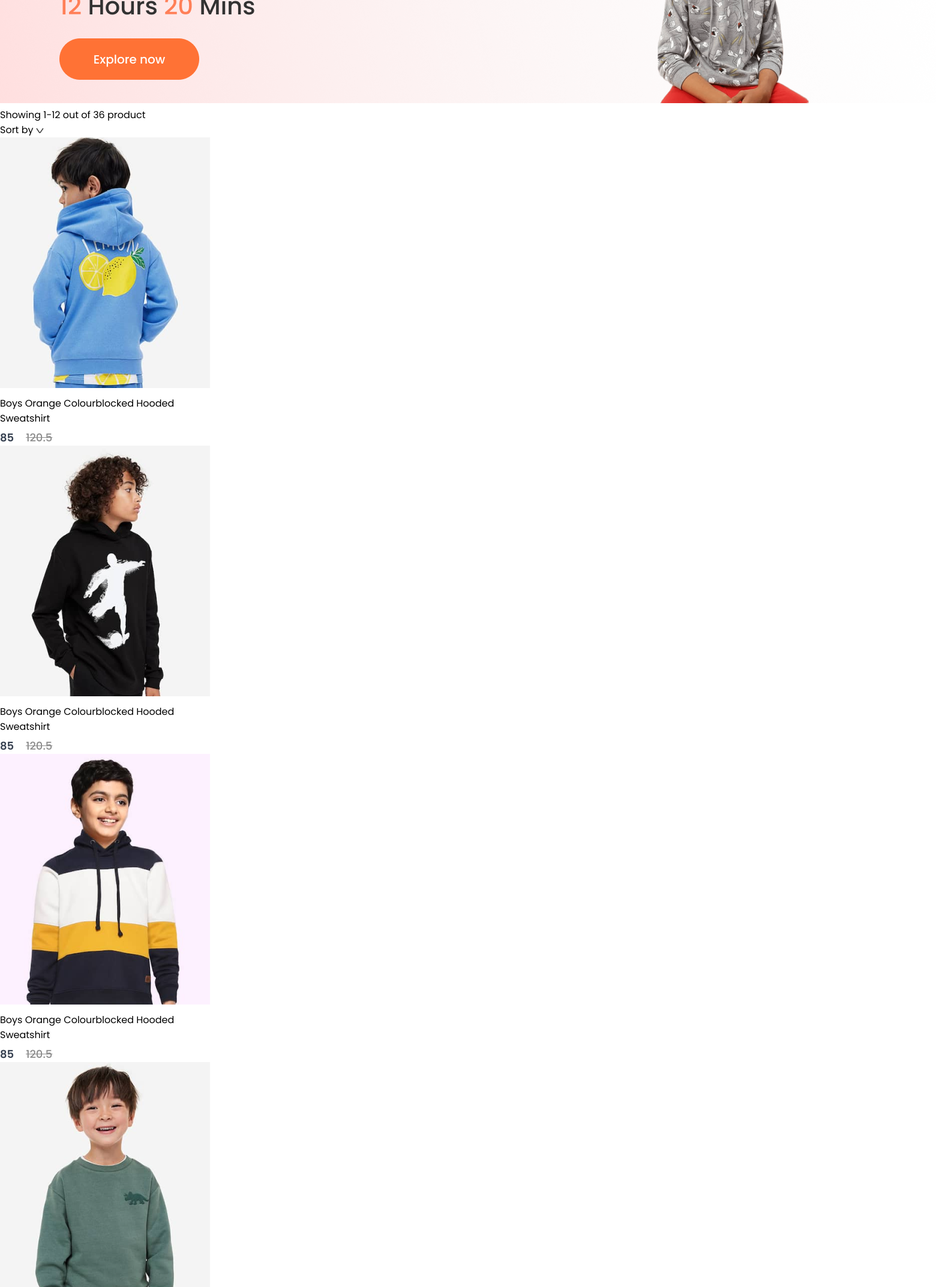
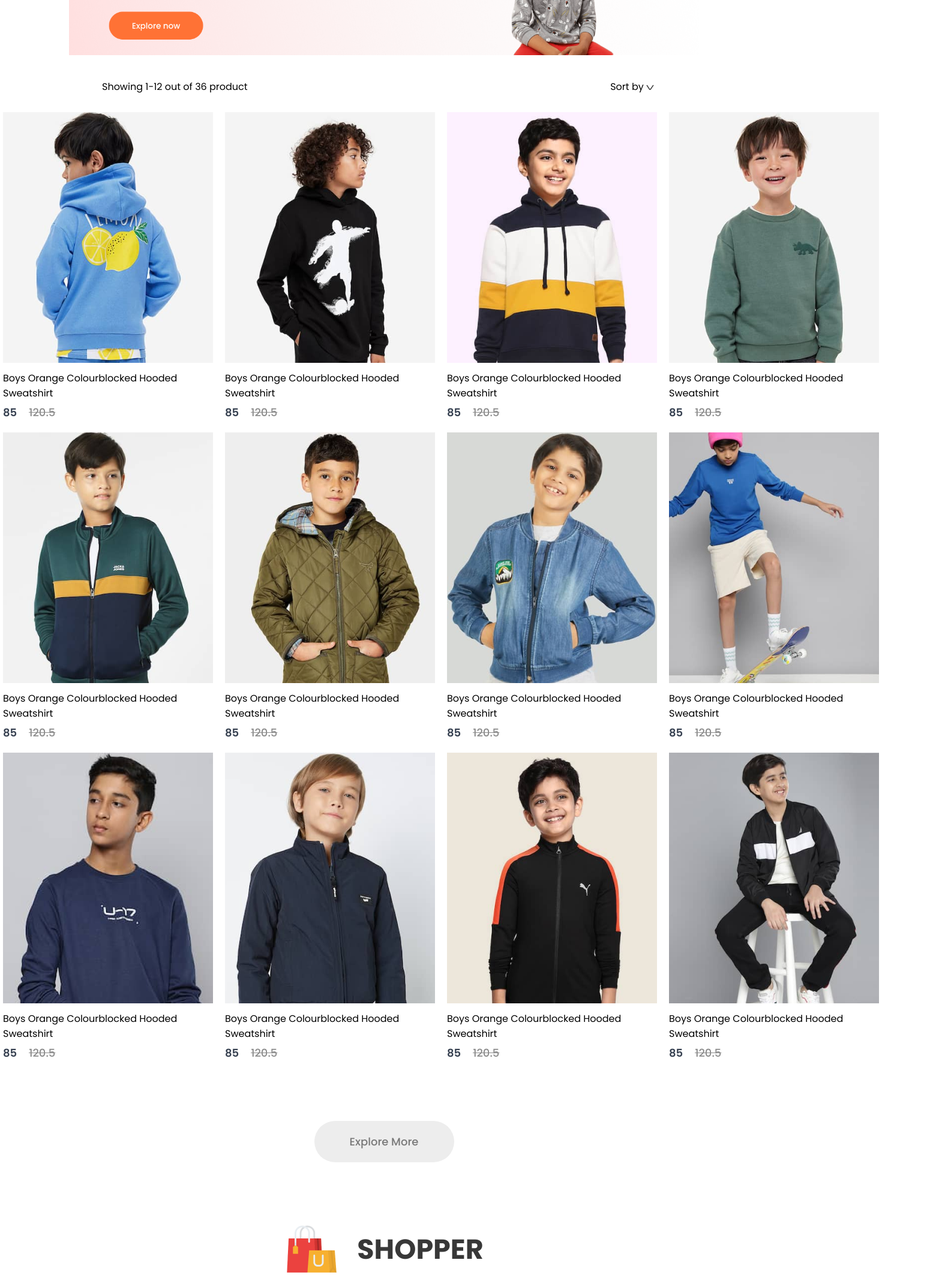
Before and after one commit to mr-prasai2004/LugaKinne, a React (Create React App) app in the folder frontend/: page /kids in a window 1280 px wide. Shown: the part 260-2406 px from the top of the page at 60% size, 1560 px wide, since content can reach past the window. Built offline with nearby package versions, Linux system fonts and the light colour scheme.

Commit message:
Little Change in category

```diff
--- a/frontend/src/Pages/CSS/ShopCategory.css
+++ b/frontend/src/Pages/CSS/ShopCategory.css
@@ -0,0 +1,40 @@
+.shopcategory-banner{
+    display: block;
+    margin: 30px auto;
+    width: 82%;
+}
+.shopcategory-IndexSort{
+    display: flex;
+    margin: 0px 170px;
+    justify-content: space-between;
+    align-items: center;
+}
+.shopcategory-sort{
+    padding: 10px 20px;
+    border-radius: 40px;
+    border-radius: 1px solid #888 ;
+}
+.shopcategory-sort p span{
+    font-weight: 600;
+}
+.shopcategory-products{
+    margin: 20px 5px                                                                                                                                                                                                                                                                                                                                                                                                                                                                                                                                                                                                                                                                0px;
+    display: grid;
+    grid-template-columns: 1fr 1fr 1fr 1fr;
+    row-gap: 60px;
+    gap: 20px;
+}
+.shopcategory-loadmore{
+    display: flex;
+    justify-content: center;
+    align-items: center;
+    margin: 100px auto;
+    width: 233px;
+    height: 69px;
+    border-radius: 75px;
+    background: #ededed;
+    color: #787878;
+    font-weight: 500;
+    font-size: 18px;
+
+}
--- a/frontend/src/Pages/ShopCategory.jsx
+++ b/frontend/src/Pages/ShopCategory.jsx
@@ -7,7 +7,7 @@
   const {all_product}= useContext(ShopContext);
   return (
     <div className='shop-category'>
-      <img src={props.banner} alt="" />
+      <img className='shopcategory-banner' src={props.banner} alt="" />
       <div className="shopcategory-IndexSort">
         <p>
           <span>Showing 1-12</span> out of 36 product
@@ -26,6 +26,9 @@
           }
         })}
       </div>
+      <div className="shopcategory-loadmore">
+        Explore More
+      </div>
     </div>
   )
 }
```
